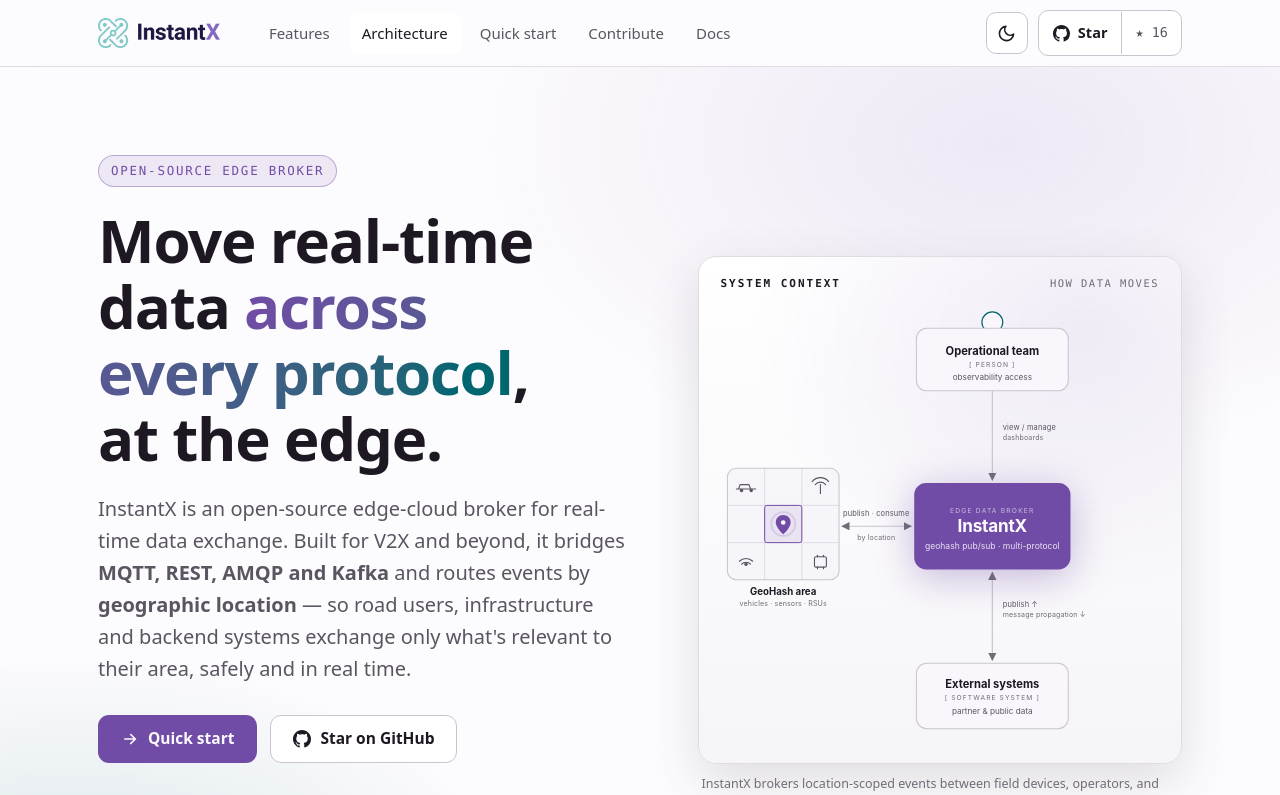
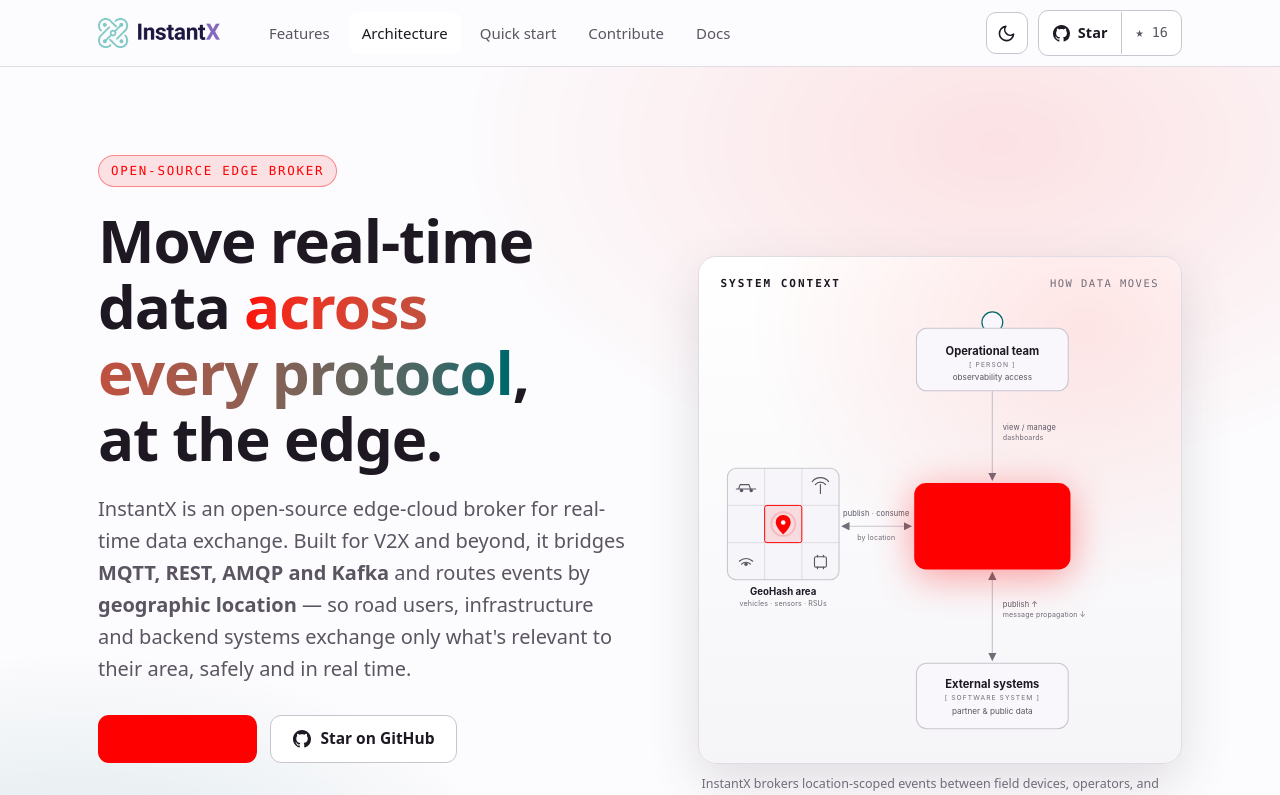
Before and after one commit to lf-edge/instantx, a React (Vite) app in the folder website/: page / in a window 1280 px wide. Shown: the top 795 px of the page. Built offline with nearby package versions, Linux system fonts and the light colour scheme; no server answers.

Commit message:
Update tokens.css

```diff
--- a/website/src/styles/tokens.css
+++ b/website/src/styles/tokens.css
@@ -54,10 +54,10 @@
   --faint:     oklch(54% 0.02 305);
   --border:    oklch(90% 0.008 305);
   --border-2:  oklch(83% 0.012 305);
-  --accent:    oklch(50% 0.14 300);
-  --accent-2:  oklch(44% 0.16 300);
-  --accent-ink: oklch(99% 0.005 300);
-  --accent-soft: oklch(50% 0.16 300 / 0.10);
+  --accent:    oklch(62.793% 0.25768 29.223);
+  --accent-2:  oklch(62.793% 0.25768 29.223);
+  --accent-ink: oklch(62.793% 0.25768 29.223);
+  --accent-soft: oklch(62.793% 0.25768 29.223 / 0.1);
   --cyan:      oklch(46% 0.09 200);
   --ok:        oklch(52% 0.15 158);
   --warn:      oklch(52% 0.13 70);
```
